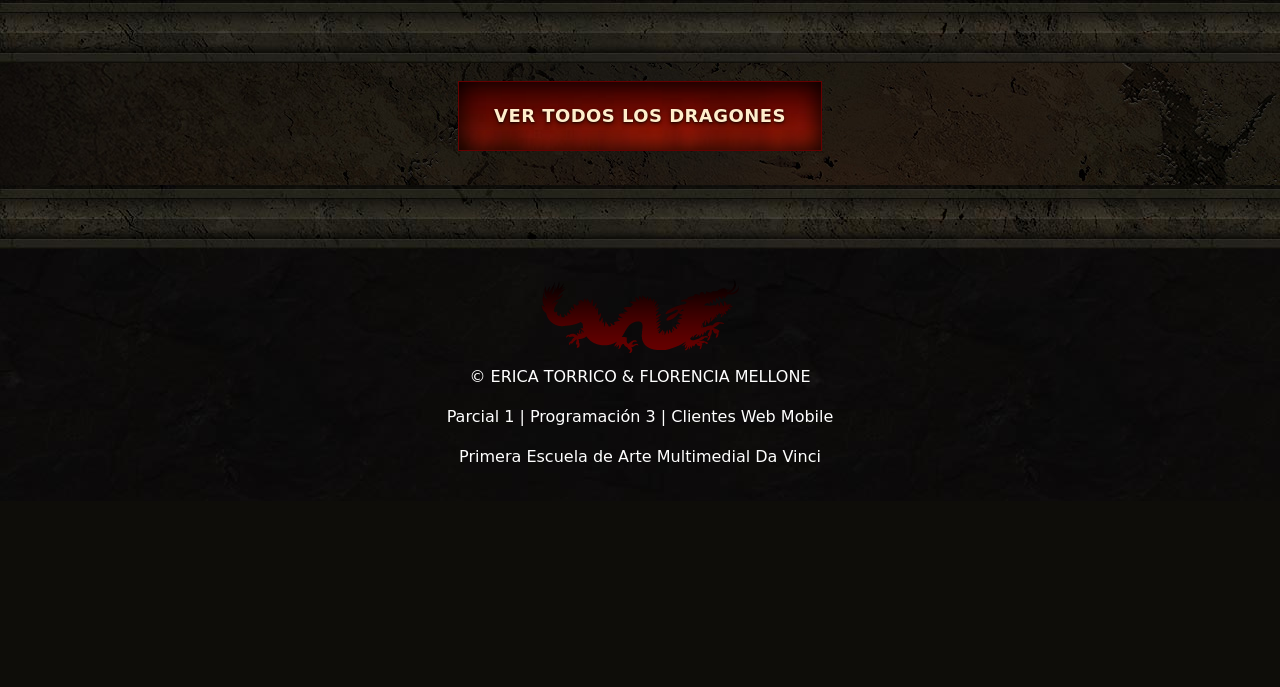
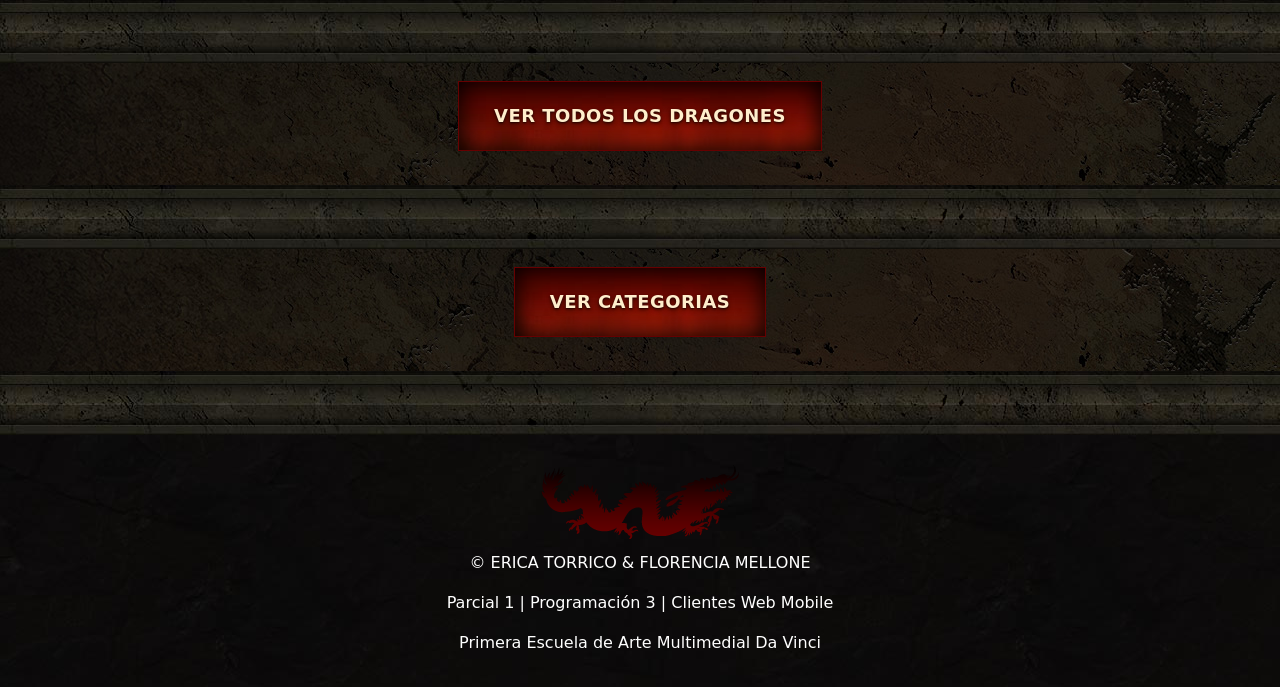
Before and after one commit to eri-t/dragones, a PHP site: page / in a window 1280 px wide. Shown: the part 817-1504 px from the top of the page. Before the commit the page ends 1279 px from the top, so only its background shows below. Run offline with PHP 8.4, Linux system fonts and the light colour scheme; some web fonts are replaced.

```diff
--- a/index.php
+++ b/index.php
@@ -110,7 +110,14 @@ $auth = new Authentication();
 
     </section>
     <div class="separador"></div>
+    <section id="cateDragones">
+      <button id="btnTraerCategorias" type="button">Ver categorias</button>
 
+      <div class="container-fluid">
+          <div id="categoria" class="row justify-content-center pb-3"></div>
+      </div>
+    </section>
+      <div class="separador"></div>
     <script src="js/traer-todos.js"></script>
       <script src="js/registro.js"></script>
 
```
Also changed, not shown: css/select2-bootstrap4.css (line endings or trailing spaces).
